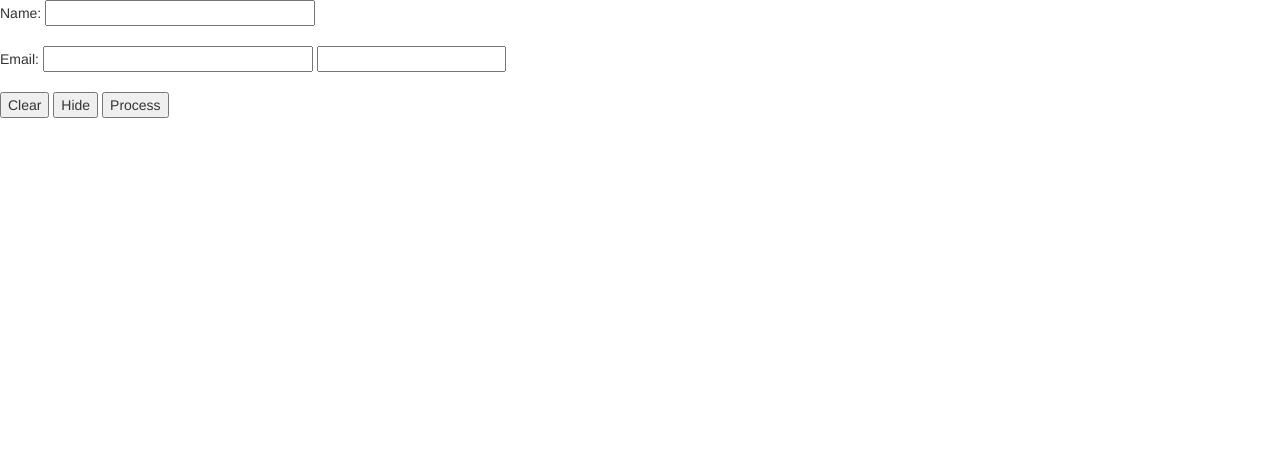
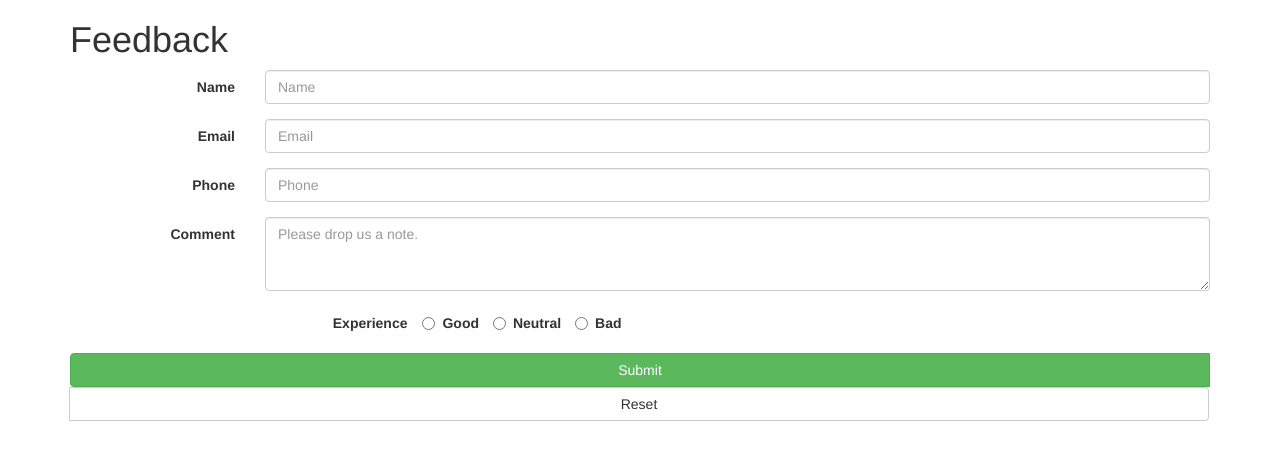
Before and after one commit to lwyq/day06_exercise, a website: page public/index.html in a window 1280 px wide. Drawn offline with nearby package versions, Linux system fonts and the light colour scheme.

Commit message:
Feedback form completed

```diff
--- a/main.js
+++ b/main.js
@@ -9,7 +9,7 @@ var app = express();
 
 
 //Mount public as a static resource directory
-var staticResources = ["/public", "bower_components"]
+var staticResources = ["/public", "/bower_components"]
 for (var i in staticResources)
     app.use(express.static(__dirname + staticResources[i]))
 
--- a/public/index.html
+++ b/public/index.html
@@ -11,43 +11,82 @@
     <script src="/bootstrap/dist/js/bootstrap.js"></script>
 
     <!---load angular -->
-    <script src=" /angular/angular.min.js "></script>
+    <script src="/angular/angular.min.js "></script>
 
 
     <!-- my app -->
-    <script src="index.js "></script>
+    <script src="/index.js "></script>
 
 
 </head>
 
 <!-- if <body ng-controller="MyCtrl as abc "> then abc.message -->
 
-<body ng-controller="MyCtrl as myCtrl ">
+<body ng-controller="MyCtrl as myCtrl">
 
-    <form name="myForm " novalidate ng-submit="myCtrl.processForm() ">
+    <div class="container">
+        <h1>Feedback</h1>
+        <form class="form-horizontal" name="myForm " novalidate ng-submit="myCtrl.processForm() ">
+            <div class="form-group">
+                <label for="inputName3" class="col-sm-2 control-label">Name</label>
+                <div class="col-sm-10">
+                    <input type="name" class="form-control" id="inputName3" placeholder="Name" ng-model="myCtrl.name">
+                </div>
+            </div>
+            <div class="form-group">
+                <label for="inputEmail3" class="col-sm-2 control-label">Email</label>
+                <div class="col-sm-10">
+                    <input type="email" class="form-control" id="inputEmail3" placeholder="Email" ng-model="myCtrl.email">
+                </div>
+            </div>
+            <div class="form-group">
+                <label for="inputPhone3" class="col-sm-2 control-label">Phone</label>
+                <div class="col-sm-10">
+                    <input type="number" class="form-control" id="inputPhone3" placeholder="Phone" ng-model="myCtrl.phone">
+                </div>
+            </div>
+            <div class="form-group">
+                <label for="inputComment3" class="col-sm-2 control-label">Comment</label>
+                <div class="col-sm-10">
+                    <textarea class="form-control" rows="3" id="inputComment3" placeholder="Please drop us a note." ng-model="myCtrl.comment"></textarea>
+                </div>
+            </div>
 
-        Name:
-        <input type=" text " size="30 " name="name " ng-model="myCtrl.name ">
 
-        <br><br>
+            <div class="form-group">
+                <div class="col-sm-offset-2 col-sm-10">
+                    <label for="inputExperience" class="col-sm-2 control-label">Experience</label>
+                    <div class="radio-inline">
+                        <label>
+                    <input type="radio" name="optionsRadios" id="exp-good" value="good" checked ng-model="myCtrl.exp">
+                        Good
+                     </label>
+                    </div>
+                    <div class="radio-inline">
+                        <label>
+                     <input type="radio" name="optionsRadios" id="exp-neutral" value="neutral" ng-model="myCtrl.exp">
+                         Neutral
+                    </label>
+                    </div>
+                    <div class="radio-inline">
+                        <label>
+                    <input type="radio" name="optionsRadios" id="exp-bad" value="bad" ng-model="myCtrl.exp">
+                        Bad
+                    </label>
+                    </div>
+                </div>
+            </div>
 
-Email:
-        <input type=" text " size="30 " name="name " ng-model="myCtrl.email ">
-<input type="number " name="age ng-model="myCtrl.age">
+            <div class="btn-group btn-group-justified">
+                <div class="btn-group">
+                    <button type="submit" class="btn btn-success">Submit </button>
+                    <button class="btn btn-default" type="button" ng-click="myCtrl.clearForm()">Reset</button>
+                </div>
+            </div>
+        </form>
+    </div>
 
-        <br><br>
+</body>
 
-        <button type="button " ng-click="myCtrl.clearForm() ">
-             Clear
-        </button>
-
-        <button type="button" ng-click="myCtrl.hide()">
-            Hide
-        </button>
-
-        <button type="submit ">Process</button>
-        </form>
-
-        </body>
 
 </html>
--- a/public/index.js
+++ b/public/index.js
@@ -19,7 +19,7 @@
     var MyCtrl = function () {
         var myCtrl = this;
 
-        //Define a model in the controller
+        //Define name  model in the controller
         myCtrl.name = "";
         myCtrl.clearForm = function () {
             console.log("value of name: %s", myCtrl.name);
@@ -27,25 +27,49 @@
             myCtrl.name = "";
         }
 
-        myCtrl.processForm() = function () {
-            console.log("Processing form: %s", myCtrl.name);
+         //Define email  model in the controller
+        myCtrl.email = "";
+        myCtrl.clearForm = function () {
+            console.log("value of email: %s", myCtrl.email);
+            console.log("in clearForm function");
+            myCtrl.email = "";
+        }
+
+         //Define phone  model in the controller
+        myCtrl.phone = "";
+        myCtrl.clearForm = function () {
+            console.log("value of phone: %s", myCtrl.phone);
+            console.log("in clearForm function");
+            myCtrl.phone = "";
+        }
+
+
+        //Define comment model in the controller
+        myCtrl.comment = "";
+        myCtrl.clearForm = function () {
+            console.log("value of comment: %s", myCtrl.comment);
+            console.log("in clearForm function");
+            myCtrl.comment = "";
+        }
+
+        myCtrl.processForm = function () {
+            console.log("Processing name form: %s", myCtrl.name);
+            console.log("Processing email form: %s", myCtrl.email);
+            console.log("Processing phone form: %s", myCtrl.phone);
+            console.log("Processing comment form: %s", myCtrl.comment);
+            console.log("Processing radio form: %s", myCtrl.exp);
         };
 
-        MyCtrl.hide = function () {
-            var stars = "********************";
-            if (hideString) {
-                myCtrl.name = hideString;
-                hideString = null;
-                return
-            }
+        myCtrl.clearForm = function () {
+            myCtrl.name = "";
+            myCtrl.email = "";
+            myCtrl.phone = "";
+            myCtrl.comment = "";
+            myCtrl.exp = "";
+        };
 
 
-            hideSting = nyCtrl.name;
-            myCtrl.name = stars.substring(0, myCtrl.name.length);
-        }
     }
-};
-
 
 
 //Use the function as a controller
```
